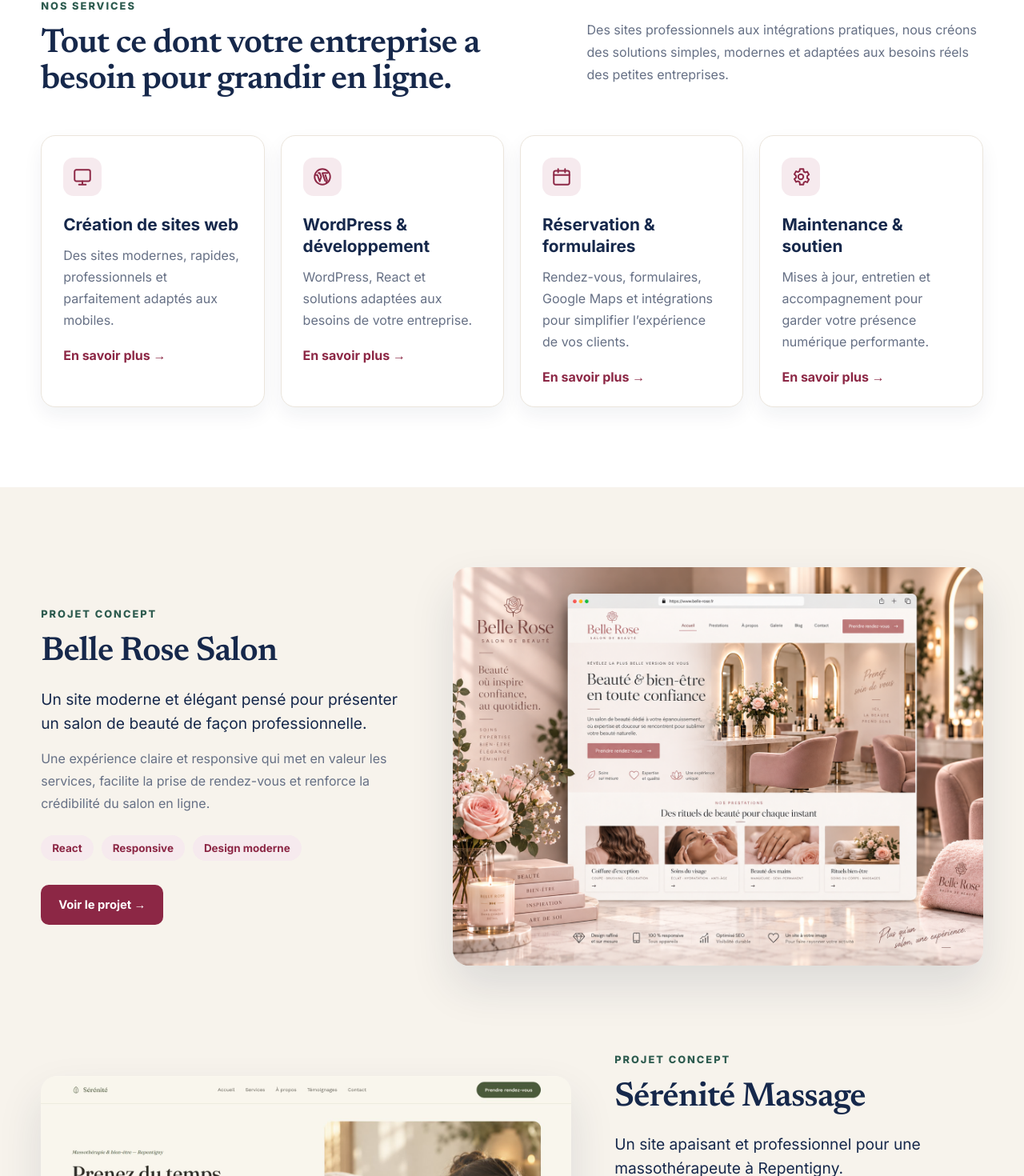
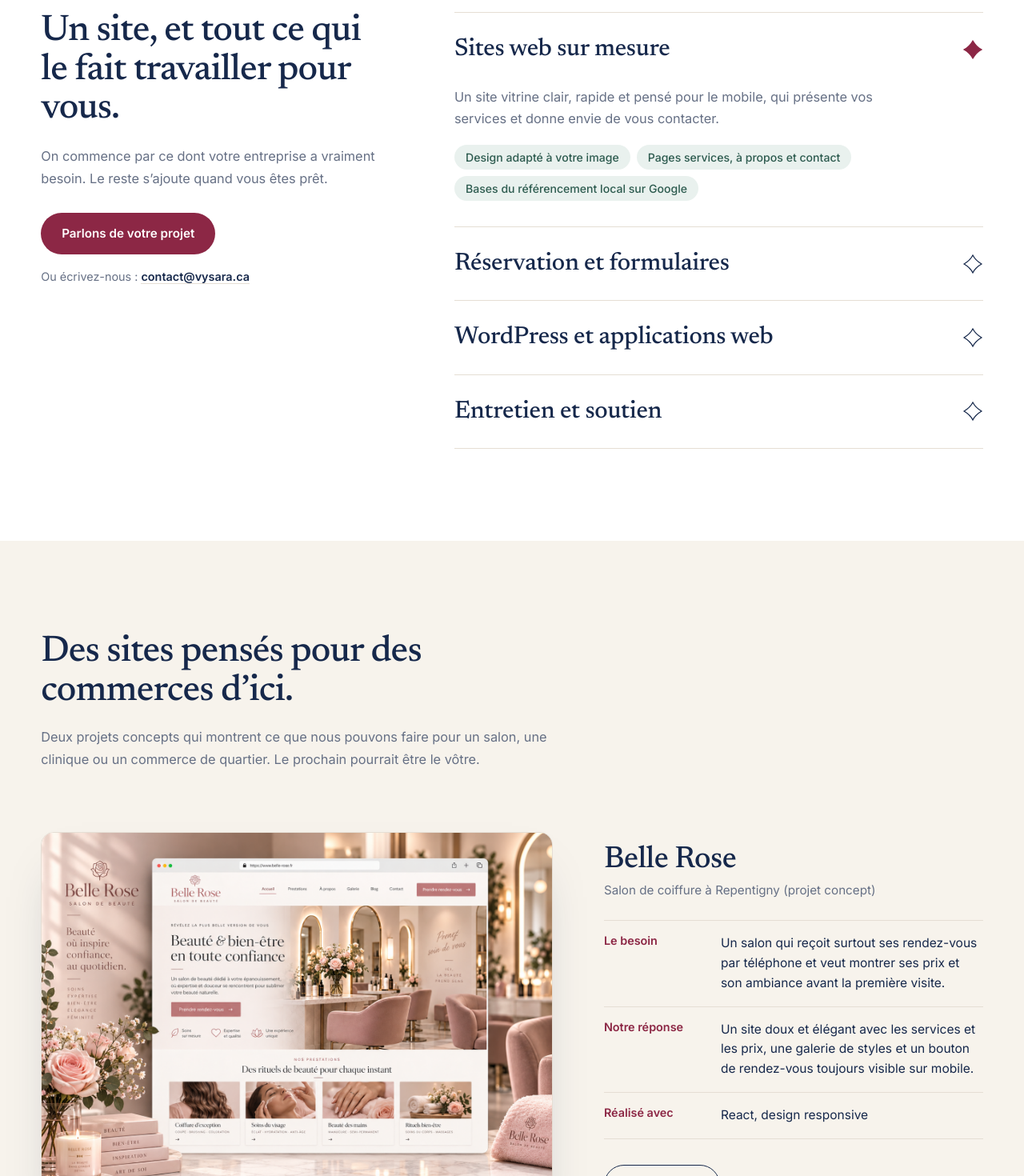
Before and after one commit to samanehmaboudi/vysa-solutions, a React (Vite) app: page / in a window 1280 px wide. Shown: the part 955-2425 px from the top of the page at 80% size. Built offline with nearby package versions, Linux system fonts and the light colour scheme.

Commit message:
Services + Réalisations

```diff
--- a/src/App.css
+++ b/src/App.css
@@ -2515,3 +2515,374 @@ h3,
     border-radius: 23px;
   }
 }
+
+/* =========================================================
+   SERVICES V2 — liste dépliable, glyphe ترنج
+   Pas de cartes : une liste éditoriale. Le mouvement
+   répond seulement au clic (ouvrir / fermer).
+========================================================= */
+
+.sv-section {
+  background: #ffffff;
+  color: var(--text);
+}
+
+.sv-inner {
+  display: grid;
+  grid-template-columns: minmax(0, 440px) minmax(0, 1fr);
+  gap: clamp(40px, 6vw, 96px);
+  padding-top: clamp(72px, 9vw, 128px);
+  padding-bottom: clamp(72px, 9vw, 128px);
+}
+
+.sv-intro {
+  align-self: start;
+  position: sticky;
+  top: 120px;
+  max-width: 460px;
+}
+
+.sv-intro h2 {
+  margin: 0;
+  font-family: "Newsreader", Georgia, serif;
+  font-weight: 500;
+  font-size: clamp(2.2rem, 3.6vw, 3.4rem);
+  line-height: 1.05;
+  letter-spacing: -0.02em;
+}
+
+.sv-intro p {
+  margin: 22px 0 28px;
+  max-width: 30em;
+  color: var(--muted);
+  font-size: 1.02rem;
+  line-height: 1.7;
+}
+
+.sv-link {
+  min-height: 52px;
+  display: inline-flex;
+  align-items: center;
+  padding: 0 26px;
+  color: #ffffff;
+  background: var(--primary);
+  border-radius: 999px;
+  font-size: 0.95rem;
+  font-weight: 600;
+  transition: background 0.2s ease;
+}
+
+.sv-link:hover {
+  background: var(--primary-dark);
+}
+
+.sv-intro .sv-mail {
+  margin: 16px 0 0;
+  color: var(--muted);
+  font-size: 0.9rem;
+}
+
+.sv-intro .sv-mail a {
+  color: var(--text);
+  font-weight: 600;
+  border-bottom: 1px solid var(--line);
+}
+
+.sv-link:focus-visible,
+.sv-trigger:focus-visible {
+  outline: 2px solid var(--primary);
+  outline-offset: 4px;
+}
+
+.sv-list {
+  margin: 0;
+  padding: 0;
+  list-style: none;
+  border-bottom: 1px solid var(--line);
+}
+
+.sv-item {
+  border-top: 1px solid var(--line);
+}
+
+.sv-heading {
+  margin: 0;
+}
+
+.sv-trigger {
+  width: 100%;
+  display: flex;
+  align-items: center;
+  justify-content: space-between;
+  gap: 24px;
+  padding: 28px 0;
+  color: var(--text);
+  background: none;
+  border: 0;
+  cursor: pointer;
+  text-align: left;
+  font-family: "Newsreader", Georgia, serif;
+  font-weight: 500;
+  font-size: clamp(1.5rem, 2.4vw, 2.1rem);
+  line-height: 1.15;
+  letter-spacing: -0.01em;
+}
+
+.sv-trigger:hover span {
+  color: var(--primary);
+}
+
+.sv-glyph {
+  flex-shrink: 0;
+  width: 26px;
+  height: 26px;
+  fill: transparent;
+  stroke: var(--text);
+  stroke-width: 2.4;
+  transition: fill 0.3s ease, stroke 0.3s ease, transform 0.4s ease;
+}
+
+.sv-item.is-open .sv-glyph {
+  fill: var(--primary);
+  stroke: var(--primary);
+  transform: rotate(90deg);
+}
+
+.sv-panel {
+  display: grid;
+  grid-template-rows: 0fr;
+  transition: grid-template-rows 0.4s ease;
+}
+
+.sv-item.is-open .sv-panel {
+  grid-template-rows: 1fr;
+}
+
+.sv-panel-inner {
+  overflow: hidden;
+}
+
+.sv-panel-inner p {
+  max-width: 36em;
+  margin: 0 0 18px;
+  color: var(--muted);
+  font-size: 1.02rem;
+  line-height: 1.7;
+}
+
+.sv-included {
+  display: flex;
+  flex-wrap: wrap;
+  gap: 8px;
+  margin: 0 0 32px;
+  padding: 0;
+  list-style: none;
+}
+
+.sv-included li {
+  padding: 7px 14px;
+  color: var(--green);
+  background: var(--green-soft);
+  border-radius: 999px;
+  font-size: 0.88rem;
+  font-weight: 500;
+}
+
+@media (prefers-reduced-motion: reduce) {
+  .sv-panel,
+  .sv-glyph {
+    transition: none;
+  }
+}
+
+@media (max-width: 980px) {
+  .sv-inner {
+    grid-template-columns: 1fr;
+  }
+
+  .sv-intro {
+    position: static;
+  }
+}
+
+/* =========================================================
+   RÉALISATIONS V2 — études de cas (besoin / réponse)
+========================================================= */
+
+.wk-section {
+  background: var(--surface-soft);
+  color: var(--text);
+  padding: clamp(72px, 9vw, 128px) 0;
+}
+
+.wk-head {
+  max-width: 640px;
+  margin-bottom: clamp(48px, 6vw, 88px);
+}
+
+.wk-head h2 {
+  margin: 0;
+  font-family: "Newsreader", Georgia, serif;
+  font-weight: 500;
+  font-size: clamp(2.2rem, 3.6vw, 3.4rem);
+  line-height: 1.05;
+  letter-spacing: -0.02em;
+}
+
+.wk-head p {
+  margin: 20px 0 0;
+  color: var(--muted);
+  font-size: 1.02rem;
+  line-height: 1.7;
+}
+
+.wk-list {
+  display: grid;
+  gap: clamp(64px, 8vw, 120px);
+}
+
+.wk-case {
+  display: grid;
+  grid-template-columns: minmax(0, 1.35fr) minmax(0, 1fr);
+  align-items: center;
+  gap: clamp(32px, 5vw, 80px);
+}
+
+.wk-case--flip {
+  grid-template-columns: minmax(0, 1fr) minmax(0, 1.35fr);
+}
+
+.wk-case--flip .wk-shot {
+  order: 2;
+}
+
+.wk-shot {
+  display: block;
+  overflow: hidden;
+  background: #ffffff;
+  border: 1px solid var(--line);
+  border-radius: 16px;
+  box-shadow: 0 30px 60px -30px rgba(22, 40, 75, 0.35);
+  transition: transform 0.35s ease, box-shadow 0.35s ease;
+}
+
+.wk-shot:hover {
+  transform: translateY(-4px);
+  box-shadow: 0 40px 70px -30px rgba(22, 40, 75, 0.45);
+}
+
+.wk-shot:focus-visible,
+.wk-link:focus-visible {
+  outline: 2px solid var(--primary);
+  outline-offset: 4px;
+}
+
+.wk-bar {
+  display: flex;
+  gap: 6px;
+  padding: 12px 14px;
+  border-bottom: 1px solid var(--line);
+}
+
+.wk-bar i {
+  width: 9px;
+  height: 9px;
+  border-radius: 50%;
+  background: var(--line);
+}
+
+.wk-shot img {
+  width: 100%;
+  height: auto;
+}
+
+.wk-body h3 {
+  margin: 0;
+  font-family: "Newsreader", Georgia, serif;
+  font-weight: 500;
+  font-size: clamp(2rem, 3vw, 2.8rem);
+  line-height: 1.05;
+  letter-spacing: -0.015em;
+}
+
+.wk-kind {
+  margin: 8px 0 28px;
+  color: var(--muted);
+  font-size: 0.95rem;
+}
+
+.wk-facts {
+  margin: 0 0 32px;
+  border-top: 1px solid var(--line);
+}
+
+.wk-facts > div {
+  display: grid;
+  grid-template-columns: 130px minmax(0, 1fr);
+  gap: 16px;
+  padding: 16px 0;
+  border-bottom: 1px solid var(--line);
+}
+
+.wk-facts dt {
+  color: var(--primary);
+  font-size: 0.9rem;
+  font-weight: 600;
+}
+
+.wk-facts dd {
+  margin: 0;
+  color: var(--text);
+  font-size: 0.97rem;
+  line-height: 1.6;
+}
+
+.wk-link {
+  min-height: 50px;
+  display: inline-flex;
+  align-items: center;
+  padding: 0 24px;
+  color: var(--text);
+  border: 1px solid var(--text);
+  border-radius: 999px;
+  font-size: 0.95rem;
+  font-weight: 600;
+  transition: background 0.2s ease, color 0.2s ease;
+}
+
+.wk-link:hover {
+  color: #ffffff;
+  background: var(--text);
+}
+
+@media (prefers-reduced-motion: reduce) {
+  .wk-shot {
+    transition: none;
+  }
+
+  .wk-shot:hover {
+    transform: none;
+  }
+}
+
+@media (max-width: 980px) {
+  .wk-case {
+    grid-template-columns: 1fr;
+  }
+
+  .wk-case,
+  .wk-case--flip {
+    grid-template-columns: 1fr;
+  }
+
+  .wk-case--flip .wk-shot {
+    order: 0;
+  }
+}
+
+@media (max-width: 520px) {
+  .wk-facts > div {
+    grid-template-columns: 1fr;
+    gap: 4px;
+  }
+}
--- a/src/App.jsx
+++ b/src/App.jsx
@@ -102,6 +102,118 @@ const HeroMedallion = () => {
     </figure>
   );
 };
+
+/* ================= SERVICES — liste dépliable ================= */
+
+const SERVICES = [
+  {
+    title: "Sites web sur mesure",
+    text: "Un site vitrine clair, rapide et pensé pour le mobile, qui présente vos services et donne envie de vous contacter.",
+    items: [
+      "Design adapté à votre image",
+      "Pages services, à propos et contact",
+      "Bases du référencement local sur Google",
+    ],
+  },
+  {
+    title: "Réservation et formulaires",
+    text: "Vos clients prennent rendez-vous ou vous écrivent directement depuis votre site, même le soir et la fin de semaine.",
+    items: [
+      "Prise de rendez-vous en ligne",
+      "Formulaires de contact et de soumission",
+      "Carte Google Maps et itinéraire",
+    ],
+  },
+  {
+    title: "WordPress et applications web",
+    text: "Un site que vous modifiez vous-même avec WordPress, ou une application sur mesure en React et Laravel quand vos besoins vont plus loin.",
+    items: [
+      "Formation pour modifier vos textes et photos",
+      "Espace client ou outils internes",
+      "Connexion avec les outils que vous utilisez déjà",
+    ],
+  },
+  {
+    title: "Entretien et soutien",
+    text: "Mises à jour, sauvegardes et petites modifications, pour que votre site reste fiable sans que vous ayez à y penser.",
+    items: [
+      "Mises à jour et sauvegardes",
+      "Petites modifications de contenu",
+      "Une personne qui vous répond, en français",
+    ],
+  },
+];
+
+const ToranjGlyph = () => (
+  <svg className="sv-glyph" viewBox="0 0 50 50" aria-hidden="true" focusable="false">
+    <path d="M25 4 C29 12 35 18.5 46 25 C35 31.5 29 38 25 46 C21 38 15 31.5 4 25 C15 18.5 21 12 25 4 Z" />
+  </svg>
+);
+
+const ServicesList = () => {
+  const [open, setOpen] = useState(0);
+
+  return (
+    <ul className="sv-list">
+      {SERVICES.map((s, i) => {
+        const isOpen = open === i;
+        const panelId = `sv-panel-${i}`;
+        return (
+          <li key={s.title} className={`sv-item${isOpen ? " is-open" : ""}`}>
+            <h3 className="sv-heading">
+              <button
+                type="button"
+                className="sv-trigger"
+                aria-expanded={isOpen}
+                aria-controls={panelId}
+                onClick={() => setOpen(isOpen ? -1 : i)}
+              >
+                <span>{s.title}</span>
+                <ToranjGlyph />
+              </button>
+            </h3>
+            <div id={panelId} className="sv-panel" role="region" aria-label={s.title}>
+              <div className="sv-panel-inner">
+                <p>{s.text}</p>
+                <ul className="sv-included" aria-label="Inclus">
+                  {s.items.map((it) => (
+                    <li key={it}>{it}</li>
+                  ))}
+                </ul>
+              </div>
+            </div>
+          </li>
+        );
+      })}
+    </ul>
+  );
+};
+
+/* ================= RÉALISATIONS — études de cas ================= */
+
+const PROJECTS = [
+  {
+    name: "Belle Rose",
+    kind: "Salon de coiffure à Repentigny (projet concept)",
+    url: "https://belle-rose-salon.vercel.app",
+    image: belleRoseImage,
+    alt: "Page d’accueil du site Belle Rose, un salon de coiffure",
+    need: "Un salon qui reçoit surtout ses rendez-vous par téléphone et veut montrer ses prix et son ambiance avant la première visite.",
+    solution: "Un site doux et élégant avec les services et les prix, une galerie de styles et un bouton de rendez-vous toujours visible sur mobile.",
+    tech: "React, design responsive",
+  },
+  {
+    name: "Sérénité",
+    kind: "Massothérapeute à Repentigny (projet concept)",
+    url: "https://serenite-massage.vercel.app",
+    image: sereniteImage,
+    alt: "Page d’accueil du site Sérénité, massothérapie et bien-être",
+    need: "Une massothérapeute qui veut rassurer ses nouveaux clients et les aider à choisir le bon soin.",
+    solution: "Une ambiance calme, une présentation claire de chaque soin, un accès rapide à la prise de rendez-vous et une carte Google Maps.",
+    tech: "React, Google Maps",
+    browserBar: true,
+  },
+];
 
 /* ================= ICONES (SVG inline, aucune dépendance) ================= */
 
@@ -348,157 +460,92 @@ function App() {
         </section>
 
         {/* ================= SERVICES ================= */}
-        <section id="services" className="services-section">
-          <div className="container">
-            <div className="section-heading">
-              <div>
-                <p className="section-eyebrow">NOS SERVICES</p>
-                <h2>
-                  Tout ce dont votre entreprise a besoin pour grandir en ligne.
-                </h2>
-              </div>
-
-              <p className="section-intro">
-                Des sites professionnels aux intégrations pratiques, nous créons
-                des solutions simples, modernes et adaptées aux besoins réels
-                des petites entreprises.
+        <section id="services" className="sv-section">
+          <div className="container sv-inner">
+            <div className="sv-intro">
+              <h2>Un site, et tout ce qui le fait travailler pour vous.</h2>
+              <p>
+                On commence par ce dont votre entreprise a vraiment besoin.
+                Le reste s’ajoute quand vous êtes prêt.
+              </p>
+              <a href="#contact" className="sv-link">
+                Parlons de votre projet
+              </a>
+              <p className="sv-mail">
+                Ou écrivez-nous :{" "}
+                <a href="mailto:contact@vysara.ca">contact@vysara.ca</a>
               </p>
             </div>
 
-            <div className="services-grid">
-              <article className="service-card">
-                <div className="service-icon">
-                  <IconMonitor />
-                </div>
-                <h3>Création de sites web</h3>
-                <p>
-                  Des sites modernes, rapides, professionnels et parfaitement
-                  adaptés aux mobiles.
-                </p>
-                <a href="#contact">En savoir plus →</a>
-              </article>
-
-              <article className="service-card">
-                <div className="service-icon">
-                  <IconWordpress />
-                </div>
-                <h3>WordPress &amp; développement</h3>
-                <p>
-                  WordPress, React et solutions adaptées aux besoins de votre
-                  entreprise.
-                </p>
-                <a href="#contact">En savoir plus →</a>
-              </article>
-
-              <article className="service-card">
-                <div className="service-icon">
-                  <IconCalendar />
-                </div>
-                <h3>Réservation &amp; formulaires</h3>
-                <p>
-                  Rendez-vous, formulaires, Google Maps et intégrations pour
-                  simplifier l’expérience de vos clients.
-                </p>
-                <a href="#contact">En savoir plus →</a>
-              </article>
-
-              <article className="service-card">
-                <div className="service-icon">
-                  <IconSettings />
-                </div>
-                <h3>Maintenance &amp; soutien</h3>
-                <p>
-                  Mises à jour, entretien et accompagnement pour garder votre
-                  présence numérique performante.
-                </p>
-                <a href="#contact">En savoir plus →</a>
-              </article>
-            </div>
+            <ServicesList />
           </div>
         </section>
 
         {/* ================= PROJECT ================= */}
-        <section id="work" className="project-section">
-          <div className="container project-grid">
-            <div className="project-content">
-              <p className="section-eyebrow">PROJET CONCEPT</p>
-              <h2>Belle Rose Salon</h2>
-
-              <p className="project-lead">
-                Un site moderne et élégant pensé pour présenter un salon de
-                beauté de façon professionnelle.
+        <section id="work" className="wk-section">
+          <div className="container">
+            <div className="wk-head">
+              <h2>Des sites pensés pour des commerces d’ici.</h2>
+              <p>
+                Deux projets concepts qui montrent ce que nous pouvons faire
+                pour un salon, une clinique ou un commerce de quartier. Le
+                prochain pourrait être le vôtre.
               </p>
-
-              <p className="project-text">
-                Une expérience claire et responsive qui met en valeur les
-                services, facilite la prise de rendez-vous et renforce la
-                crédibilité du salon en ligne.
-              </p>
-
-              <div className="project-tags">
-                <span>React</span>
-                <span>Responsive</span>
-                <span>Design moderne</span>
-              </div>
-
-              <a
-                href="https://belle-rose-salon.vercel.app"
-                className="primary-btn project-btn"
-                target="_blank"
-                rel="noreferrer"
-              >
-                Voir le projet →
-              </a>
             </div>
 
-            <div className="project-image-wrapper">
-              <img
-                src={belleRoseImage}
-                alt="Projet Belle Rose Salon"
-                className="project-image"
-              />
-            </div>
-          </div>
+            <div className="wk-list">
+              {PROJECTS.map((p, i) => (
+                <article
+                  key={p.name}
+                  className={`wk-case${i % 2 ? " wk-case--flip" : ""}`}
+                >
+                  <a
+                    href={p.url}
+                    className="wk-shot"
+                    target="_blank"
+                    rel="noreferrer"
+                    aria-label={`Visiter le site ${p.name} (nouvel onglet)`}
+                  >
+                    {p.browserBar && (
+                      <span className="wk-bar" aria-hidden="true">
+                        <i />
+                        <i />
+                        <i />
+                      </span>
+                    )}
+                    <img src={p.image} alt={p.alt} loading="lazy" />
+                  </a>
 
-          {/* ----- Projet 2 : Sérénité Massage ----- */}
-          <div className="container project-grid project-grid--reverse">
-            <div className="project-content">
-              <p className="section-eyebrow">PROJET CONCEPT</p>
-              <h2>Sérénité Massage</h2>
+                  <div className="wk-body">
+                    <h3>{p.name}</h3>
+                    <p className="wk-kind">{p.kind}</p>
 
-              <p className="project-lead">
-                Un site apaisant et professionnel pour une massothérapeute à
-                Repentigny.
-              </p>
+                    <dl className="wk-facts">
+                      <div>
+                        <dt>Le besoin</dt>
+                        <dd>{p.need}</dd>
+                      </div>
+                      <div>
+                        <dt>Notre réponse</dt>
+                        <dd>{p.solution}</dd>
+                      </div>
+                      <div>
+                        <dt>Réalisé avec</dt>
+                        <dd>{p.tech}</dd>
+                      </div>
+                    </dl>
 
-              <p className="project-text">
-                Une présentation claire des soins, une ambiance visuelle
-                chaleureuse, un accès rapide à la prise de rendez-vous et une
-                carte Google Maps pour trouver facilement le cabinet.
-              </p>
-
-              <div className="project-tags">
-                <span>React</span>
-                <span>Responsive</span>
-                <span>Google Maps</span>
-              </div>
-
-              <a
-                href="https://serenite-massage.vercel.app"
-                className="primary-btn project-btn"
-                target="_blank"
-                rel="noreferrer"
-              >
-                Voir le projet →
-              </a>
-            </div>
-
-            <div className="project-image-wrapper">
-              <img
-                src={sereniteImage}
-                alt="Projet Sérénité Massage & Bien-être"
-                className="project-image"
-              />
+                    <a
+                      href={p.url}
+                      className="wk-link"
+                      target="_blank"
+                      rel="noreferrer"
+                    >
+                      Visiter le site
+                    </a>
+                  </div>
+                </article>
+              ))}
             </div>
           </div>
         </section>
```
